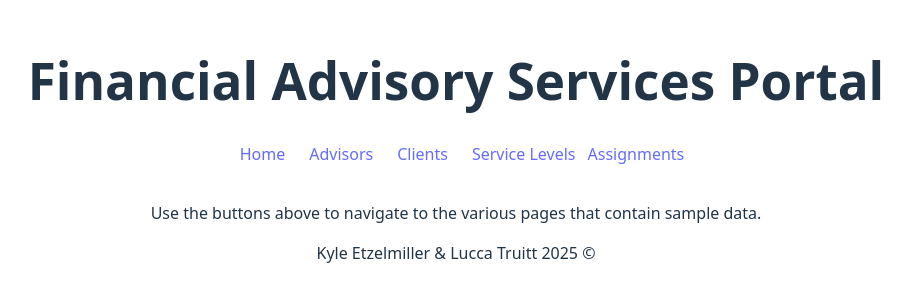
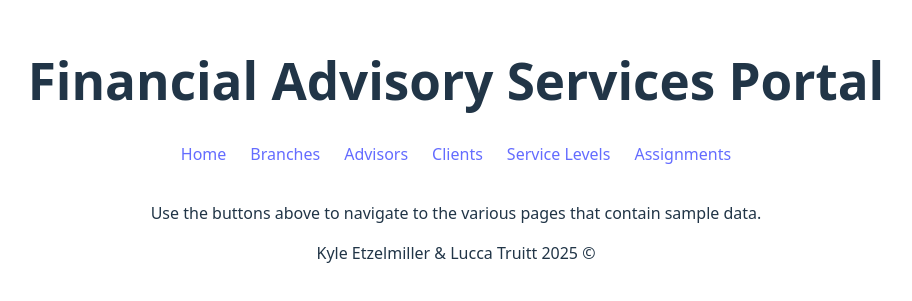
Before and after one commit to ketzelmiller/CS340-Database-Application, a React (Vite) app in the folder frontend/: page / in a window 1280 px wide. Shown: the part 259-560 px from the top of the page, without its empty margins (184-1096 px from the left). Built offline with nearby package versions, Linux system fonts and the light colour scheme.

Commit message:
Added branches page
Added branches page to app.jsx

```diff
--- a/frontend/src/App.jsx
+++ b/frontend/src/App.jsx
@@ -7,6 +7,7 @@ import HomePage from './pages/HomePage';
 import ClientsPage from './pages/ClientsPage';
 import ServiceLevelsPage from './pages/ServiceLevelsPage';
 import AssignmentsPage from './pages/AssignmentsPage';
+import BranchesPage from './pages/BranchesPage';
 
 
 function App(){
@@ -17,15 +18,17 @@ function App(){
       <Router>
         <nav className = 'appNav'>
           <Link to="/" style={{ padding: "12px"}}>Home</Link>
+          <Link to="/branches" style={{ padding: "12px"}}>Branches</Link>
           <Link to="/advisors" style={{ padding: "12px"}}>Advisors</Link>
           <Link to="/clients" style={{ padding: "12px"}}>Clients</Link>
-          <Link to ="/serviceLevels" style={{ padding: "12px"}}>Service Levels</Link>
-          <Link to="/assignments">Assignments</Link>
+          <Link to="/serviceLevels" style={{ padding: "12px"}}>Service Levels</Link>
+          <Link to="/assignments" style={{ padding: "12px"}}>Assignments</Link>
 
         </nav>
 
         <Routes>
           <Route path="/" element = {<HomePage />}/>
+          <Route path="/branches" element = {<BranchesPage/>} />
           <Route path="/advisors" element = {<AdvisorsPage />} />
           <Route path="/clients" element = {<ClientsPage/>} />
           <Route path="/serviceLevels" element = {<ServiceLevelsPage/>} />
```
